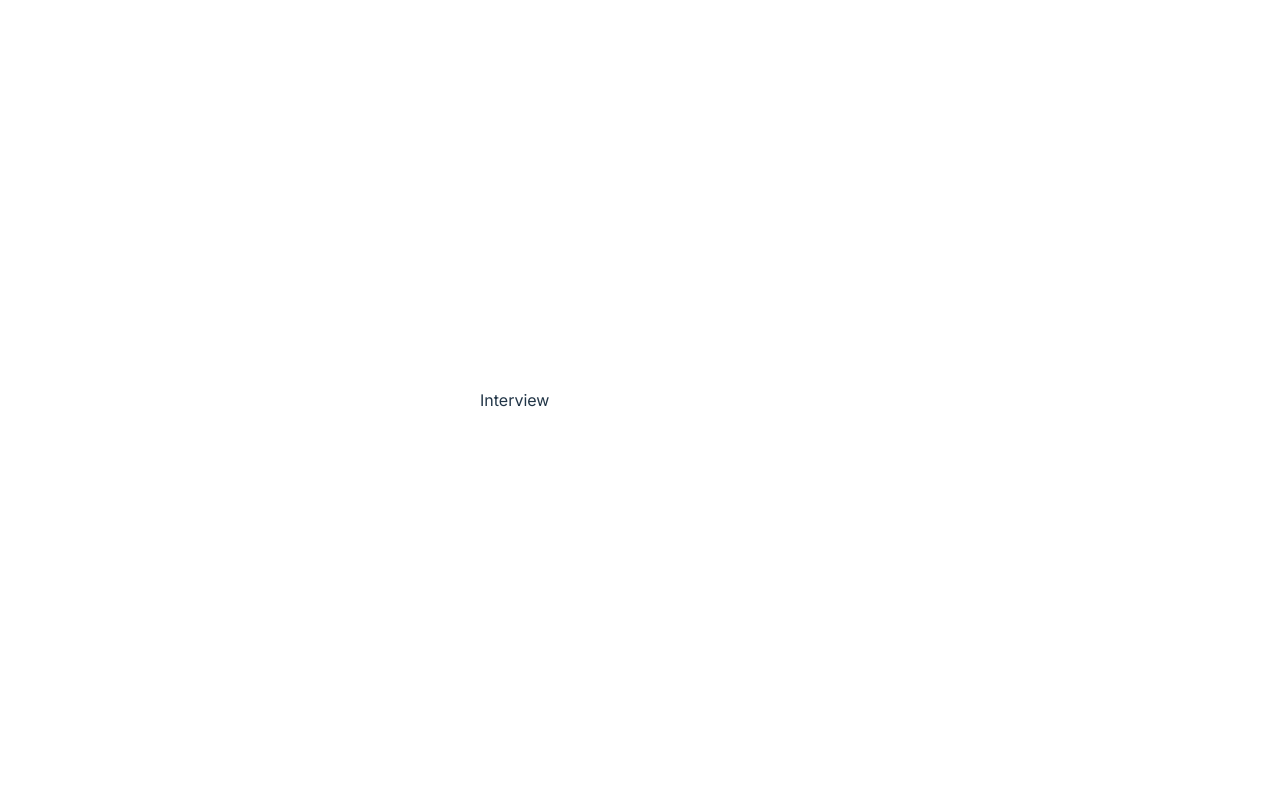
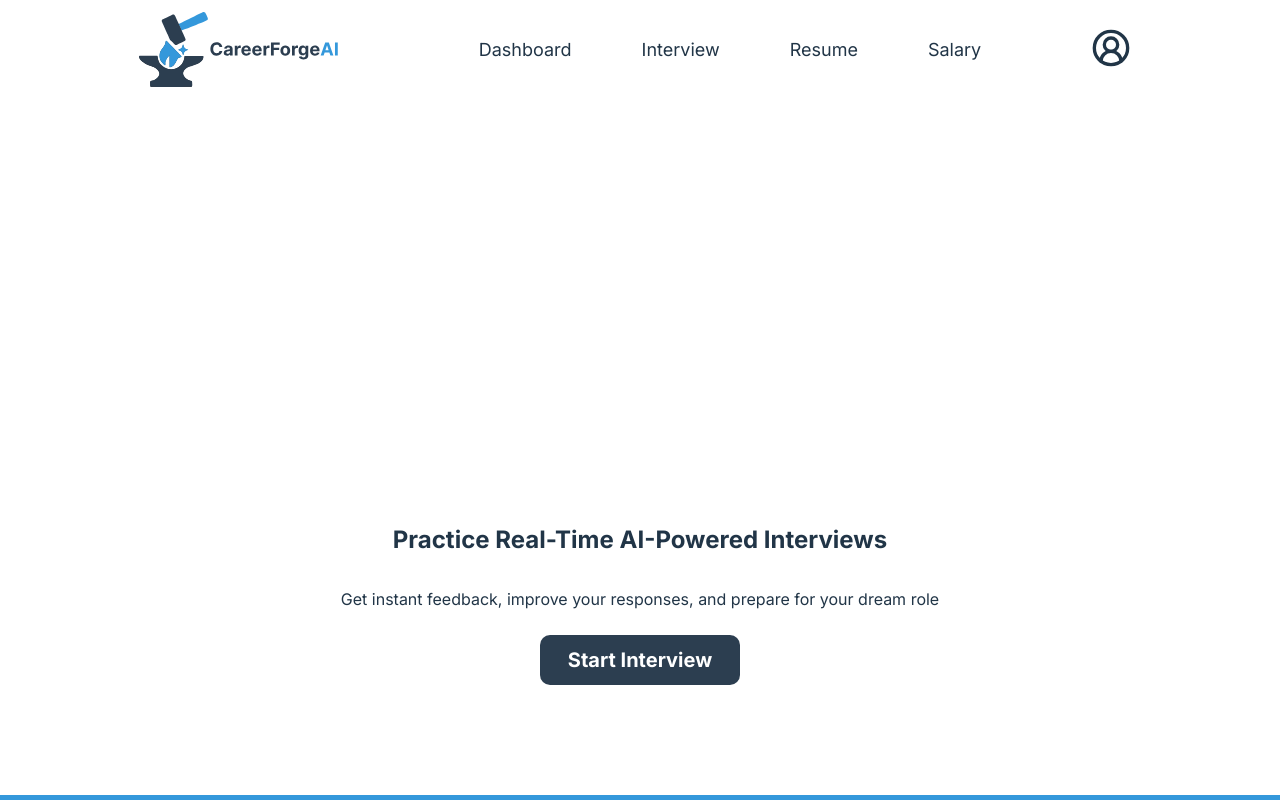
Before and after one commit to Hussein-Abdallah0/CareerForgeAI, a React (Vite) app in the folder frontend/: page /interview in a window 1280 px wide. Shown: the top 800 px of the page. Built offline with nearby package versions, Linux system fonts and the light colour scheme.

Commit message:
Finish first section of interview page

```diff
--- a/frontend/src/pages/Interview/index.jsx
+++ b/frontend/src/pages/Interview/index.jsx
@@ -1,7 +1,25 @@
 import React from "react";
+import Navbar from "../../components/Navbar";
+import Footer from "../../components/Footer";
+import Button from "../../components/Button";
+import { useNavigate } from "react-router-dom";
+import "./styles.css";
 
 const Interview = () => {
-  return <div>Interview</div>;
+  const navigate = useNavigate();
+  return (
+    <div>
+      <Navbar />
+
+      <div className="interview">
+        <h2>Practice Real-Time AI-Powered Interviews</h2>
+        <p>Get instant feedback, improve your responses, and prepare for your dream role</p>
+        <Button text="Start Interview" onClick={() => navigate("/questions")} />
+      </div>
+
+      <Footer />
+    </div>
+  );
 };
 
 export default Interview;
```
